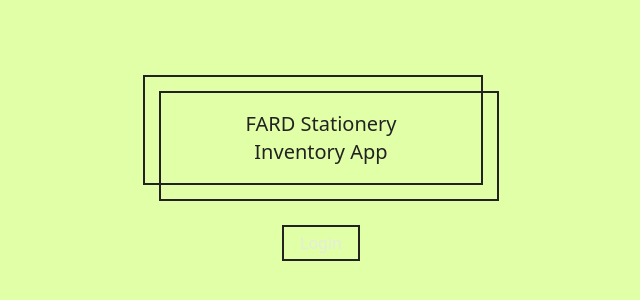
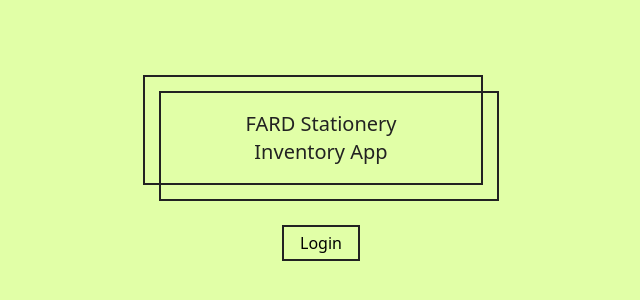
Before and after one commit to luizaki/stationary-inventory-system, a React (Vite) app: page / in a window 1280 px wide. Shown: the part 260-560 px from the top of the page, without its empty margins (319-959 px from the left). Built offline with nearby package versions, Linux system fonts and the light colour scheme; no server answers; the HTML template or start-up script is replaced by a standard one.

Commit message:
fix(ui): fix text color in landing button

```diff
--- a/src/pages/Landing.jsx
+++ b/src/pages/Landing.jsx
@@ -25,7 +25,7 @@ const Landing = () => {
         {/* Login Button */}
         <button
           onClick={handleLoginClick}
-          className="mt-8 px-4 py-1 border-2 border-[#222] bg-transparent text-[#e3eddd] text-base hover:bg-[#222] hover:text-[#e1ffa7] transition-colors duration-300">
+          className="mt-8 px-4 py-1 border-2 border-[#222] bg-transparent text-base hover:bg-[#222] hover:text-[#e1ffa7] transition-colors duration-300">
           Login
         </button>
       </div>
```
